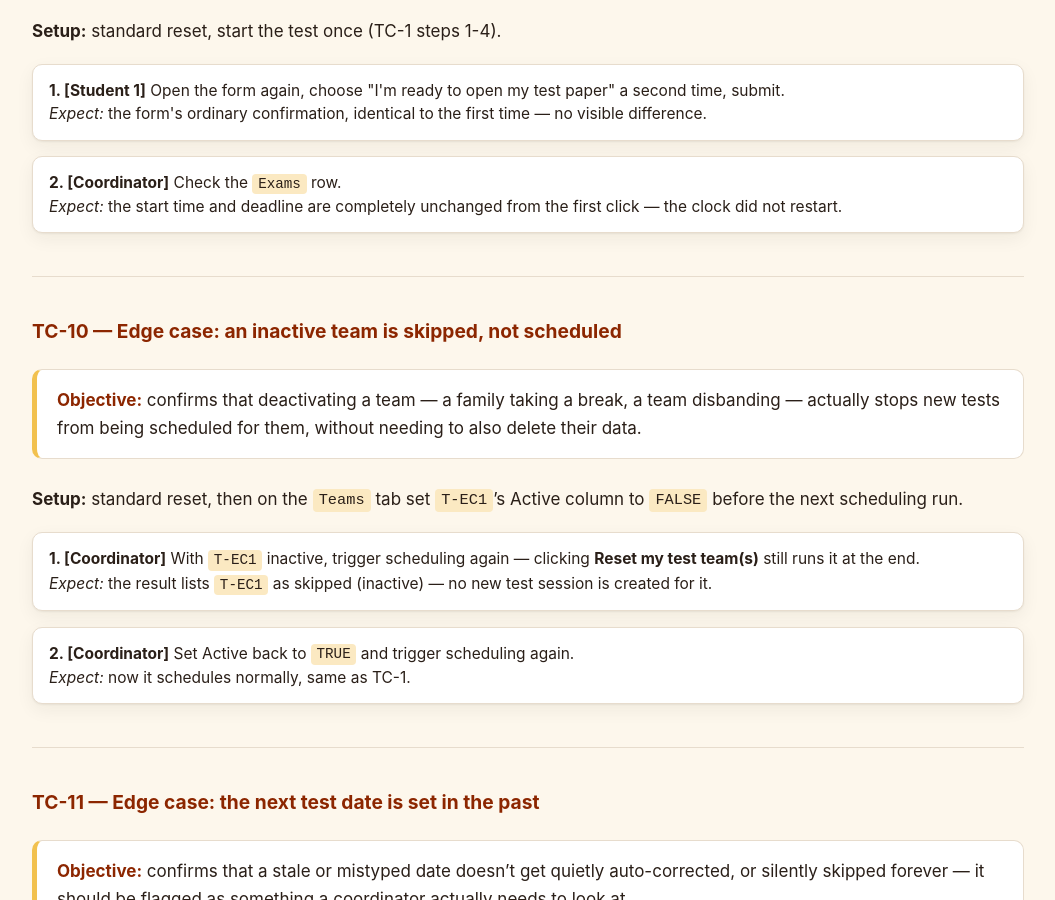
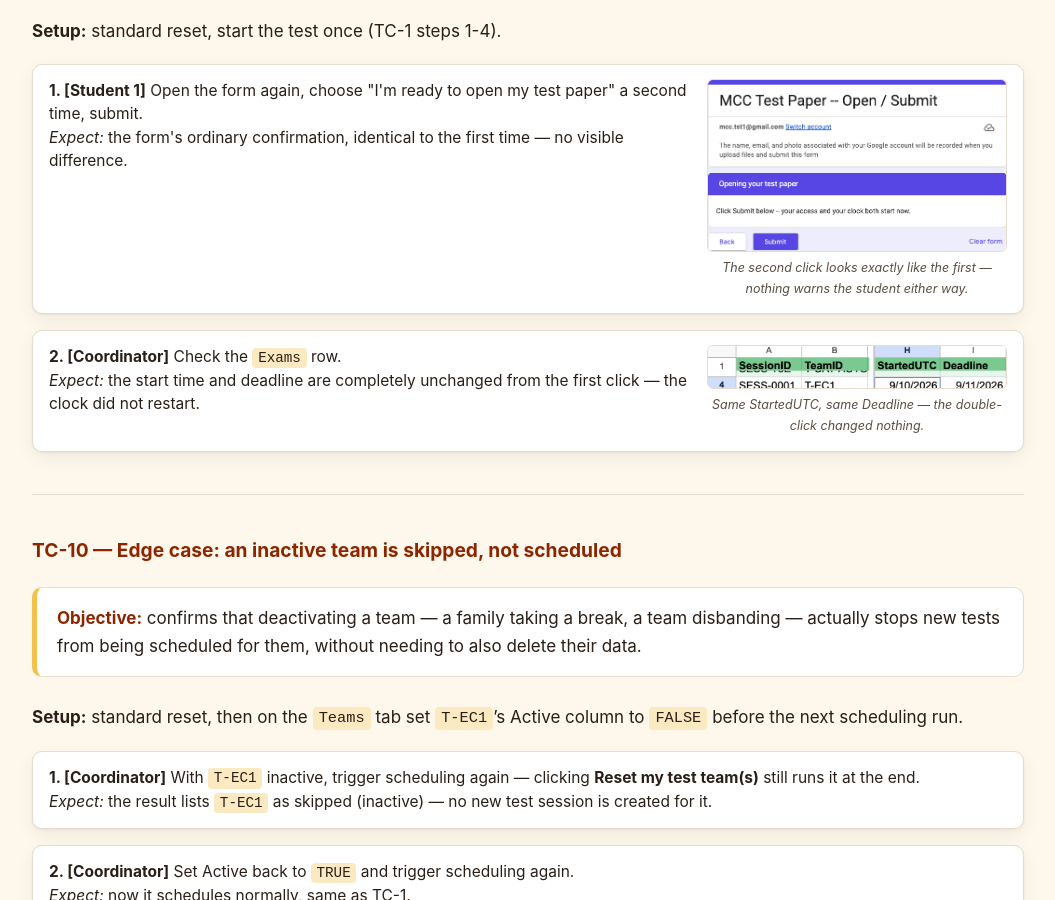
Before and after one commit to nghia71/nghia71.github.io, a Jekyll site: the page built from current-standings.md, in a window 1280 px wide and 900 px high, scrolled down 11924 px. Shown: the whole window, without its empty margins (112-1167 px from the left). Built offline with Jekyll 4.4.1, drawn with Linux system fonts in a browser that asks for light colours.

Commit message:
Add real live-captured screenshots to TC-9 (double-click ready)
Drove Student 1 through a genuine second "I'm ready" click after the
first, live: the confirmation screen is identical both times, and
T-EC1's Exams row (StartedUTC, Deadline) is byte-for-byte unchanged
by the second click.

Co-Authored-By: Claude Sonnet 5 <noreply@anthropic.com>
Claude-Session: https://claude.ai/code/session_015fnAyissPHLrFqhmKJxWoJ

```diff
--- a/current-standings.md
+++ b/current-standings.md
@@ -446,12 +446,20 @@ Each case below says if it needs anything beyond this standard reset.
 <strong>1. [Student 1]</strong> Open the form again, choose "I'm ready to open my test paper" a second time, submit.<br>
 <em>Expect:</em> the form's ordinary confirmation, identical to the first time — no visible difference.
 </div>
+<div class="tc-step-shot">
+<img src="./img/current-standings/tc9-step1-second-click.png" alt="The same Opening your test paper screen, shown a second time">
+<div class="tc-step-caption">The second click looks exactly like the first — nothing warns the student either way.</div>
+</div>
 </div>
 
 <div class="tc-step">
 <div class="tc-step-text">
 <strong>2. [Coordinator]</strong> Check the <code>Exams</code> row.<br>
 <em>Expect:</em> the start time and deadline are completely unchanged from the first click — the clock did not restart.
+</div>
+<div class="tc-step-shot">
+<img src="./img/current-standings/tc9-step2-unchanged-row.png" alt="T-EC1's Exams row, with the same StartedUTC and Deadline as before the second click">
+<div class="tc-step-caption">Same StartedUTC, same Deadline — the double-click changed nothing.</div>
 </div>
 </div>
 
```
Also changed, not shown: img/current-standings/tc9-step1-second-click.png (added), img/current-standings/tc9-step2-unchanged-row.png (added).
